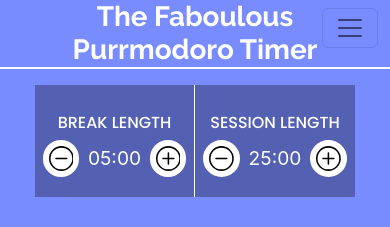
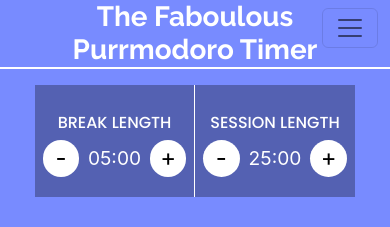
Before and after one commit to julietamag/Purrmodoro, a React (Create React App) app: page / in a window 390 px wide. Shown: the top 227 px of the page. Built offline with nearby package versions, Linux system fonts and the light colour scheme.

Commit message:
add style

```diff
--- a/src/App.css
+++ b/src/App.css
@@ -62,6 +62,10 @@
   margin-bottom: 1.5rem;
 }
 
+#mas_p, #menos_p{
+  display: none;
+}
+
 /* BREAK  */
 #break-time {
   width: 9rem;
@@ -97,6 +101,19 @@
   #titleMain{
     text-align: center;
     padding: 0 4rem;
+  }
+
+  #mas, #menos{
+    display: none;
+  }
+
+  #mas_p, #menos_p{
+    display: inherit;
+    margin: 0;
+    padding: 0;
+    line-height: 0;
+    font-weight: 400;
+    font-size: 1.5rem;
   }
 
   #length-container {
--- a/src/App.js
+++ b/src/App.js
@@ -4,6 +4,7 @@ import deafault_sound from './cat_angry.mp3';
 import cat_sleepy from './sleepy_cat.jpeg';
 import cat_working from './work_cat.jpeg';
 import NavBar from './NavBar';
+import { Length } from './Length';
 // import soundArray from './soundArray';
 
 function App() {
@@ -17,6 +18,7 @@ function App() {
   const [imageCat, setImageCat] = useState('');
   const [bgColor, setBgColor] = useState(false);
 
+  // CHANGE THE SOUND OPTION
 function changeSound(e){
   const audio = new Audio(e)
   setAudioSrc(audio)
@@ -28,6 +30,7 @@ useEffect(() => {
 // eslint-disable-next-line react-hooks/exhaustive-deps
 },[audioSrc])
 
+// PLAY SOUND
   function playSound() {
     audioBreak.volume = 1;
     audioBreak.currentTime = 0;
@@ -89,11 +92,13 @@ useEffect(() => {
         setImageCat(cat_sleepy);
         setBgColor(true);
         setDisplayTime(breakTime);
+        playSound()
       } else if (onBreak) {
         setOnBreak(false);
         setImageCat(cat_working);
         setBgColor(false);
         setDisplayTime(sessionTime);
+        playSound()
       }
     }
     // eslint-disable-next-line react-hooks/exhaustive-deps
@@ -194,35 +199,5 @@ useEffect(() => {
   );
 }
 
-function Length({ title, changeTime, type, time, formatTime }) {
-  return (
-    <div className='Length'>
-      <div className='timer'>
-        <div id='labels'>
-          <div id='break-label'>
-            <h2 className='length-title'>{title}</h2>
-            <div id='break-time'>
-              <button
-                id='break-decrement'
-                onClick={() => changeTime(-60, type)}
-              ><svg xmlns="http://www.w3.org/2000/svg" width="25" height="25" fill="currentColor" class="bi bi-dash-circle" viewBox="0 0 16 16">
-                  <path d="M8 15A7 7 0 1 1 8 1a7 7 0 0 1 0 14zm0 1A8 8 0 1 0 8 0a8 8 0 0 0 0 16z" />
-                  <path d="M4 8a.5.5 0 0 1 .5-.5h7a.5.5 0 0 1 0 1h-7A.5.5 0 0 1 4 8z" />
-                </svg></button>
-              <div id='break-length'>{formatTime(time)}</div>
-              <button
-                id='break-increment'
-                onClick={() => changeTime(60, type)}
-              ><svg xmlns="http://www.w3.org/2000/svg" width="25" height="25" fill="currentColor" class="bi bi-plus-circle" viewBox="0 0 16 16">
-                  <path d="M8 15A7 7 0 1 1 8 1a7 7 0 0 1 0 14zm0 1A8 8 0 1 0 8 0a8 8 0 0 0 0 16z" />
-                  <path d="M8 4a.5.5 0 0 1 .5.5v3h3a.5.5 0 0 1 0 1h-3v3a.5.5 0 0 1-1 0v-3h-3a.5.5 0 0 1 0-1h3v-3A.5.5 0 0 1 8 4z" />
-                </svg></button>
-            </div>
-          </div>
-        </div>
-      </div>
-    </div>
-  )
-}
 
 export default App;
--- /dev/null
+++ b/src/Length.js
@@ -0,0 +1,34 @@
+export function Length({ title, changeTime, type, time, formatTime }) {
+    return (
+      <div className='Length'>
+        <div className='timer'>
+          <div id='labels'>
+            <div id='break-label'>
+              <h2 className='length-title'>{title}</h2>
+              <div id='break-time'>
+                <button
+                  id='break-decrement'
+                  onClick={() => changeTime(-60, type)}
+                ><svg id='menos' xmlns="http://www.w3.org/2000/svg" width="25" height="25" fill="currentColor" class="bi bi-dash-circle" viewBox="0 0 16 16">
+                    <path d="M8 15A7 7 0 1 1 8 1a7 7 0 0 1 0 14zm0 1A8 8 0 1 0 8 0a8 8 0 0 0 0 16z" />
+                    <path d="M4 8a.5.5 0 0 1 .5-.5h7a.5.5 0 0 1 0 1h-7A.5.5 0 0 1 4 8z" />
+                  </svg>
+                  <div id='menos_p'>-</div>
+                  </button>
+                <div id='break-length'>{formatTime(time)}</div>
+                <button
+                  id='break-increment'
+                  onClick={() => changeTime(60, type)}
+                ><svg id='mas' xmlns="http://www.w3.org/2000/svg" width="25" height="25" fill="currentColor" class="bi bi-plus-circle" viewBox="0 0 16 16">
+                    <path d="M8 15A7 7 0 1 1 8 1a7 7 0 0 1 0 14zm0 1A8 8 0 1 0 8 0a8 8 0 0 0 0 16z" />
+                    <path d="M8 4a.5.5 0 0 1 .5.5v3h3a.5.5 0 0 1 0 1h-3v3a.5.5 0 0 1-1 0v-3h-3a.5.5 0 0 1 0-1h3v-3A.5.5 0 0 1 8 4z" />
+                  </svg>
+                  <div id='mas_p'>+</div>
+                  </button>
+              </div>
+            </div>
+          </div>
+        </div>
+      </div>
+    )
+  }
```
